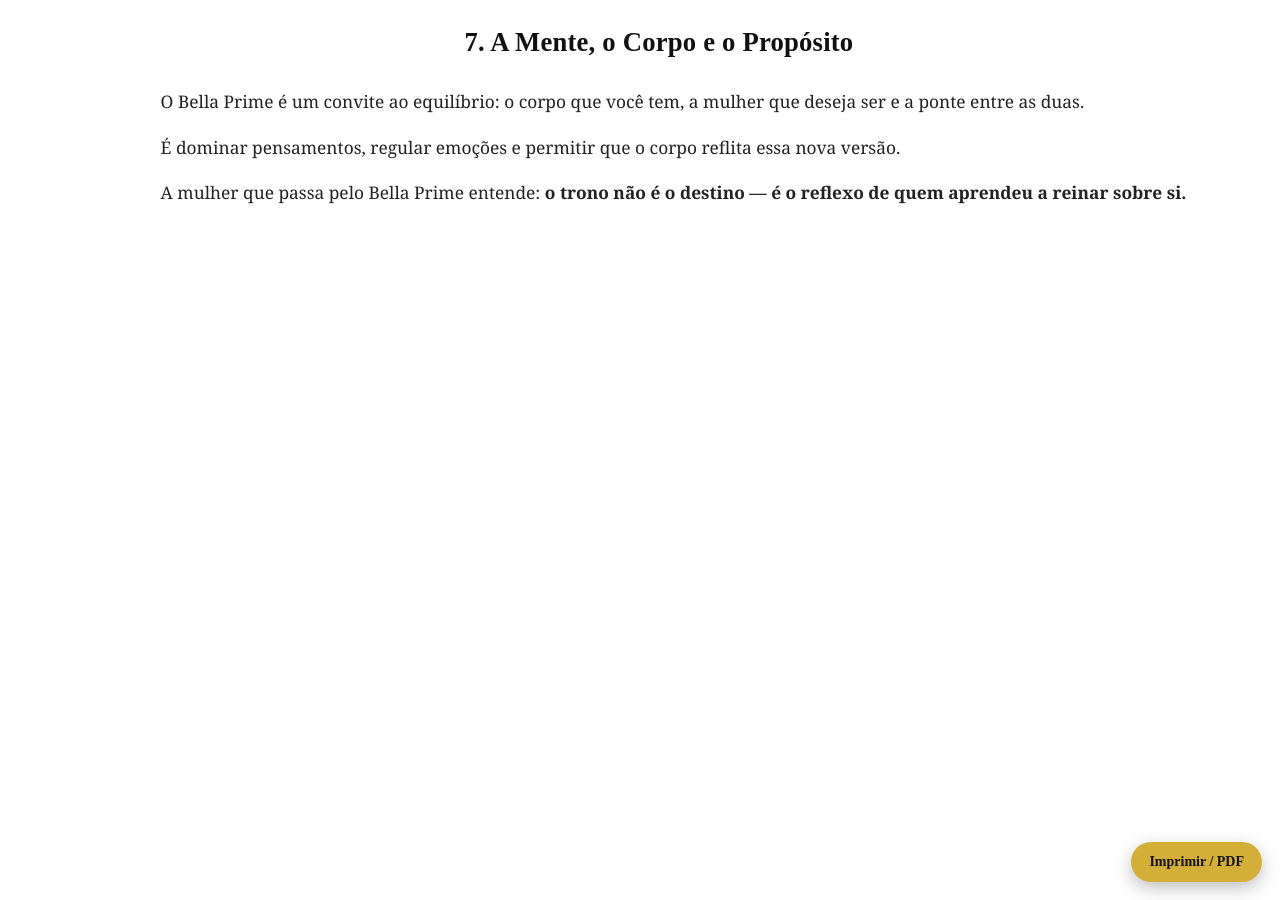
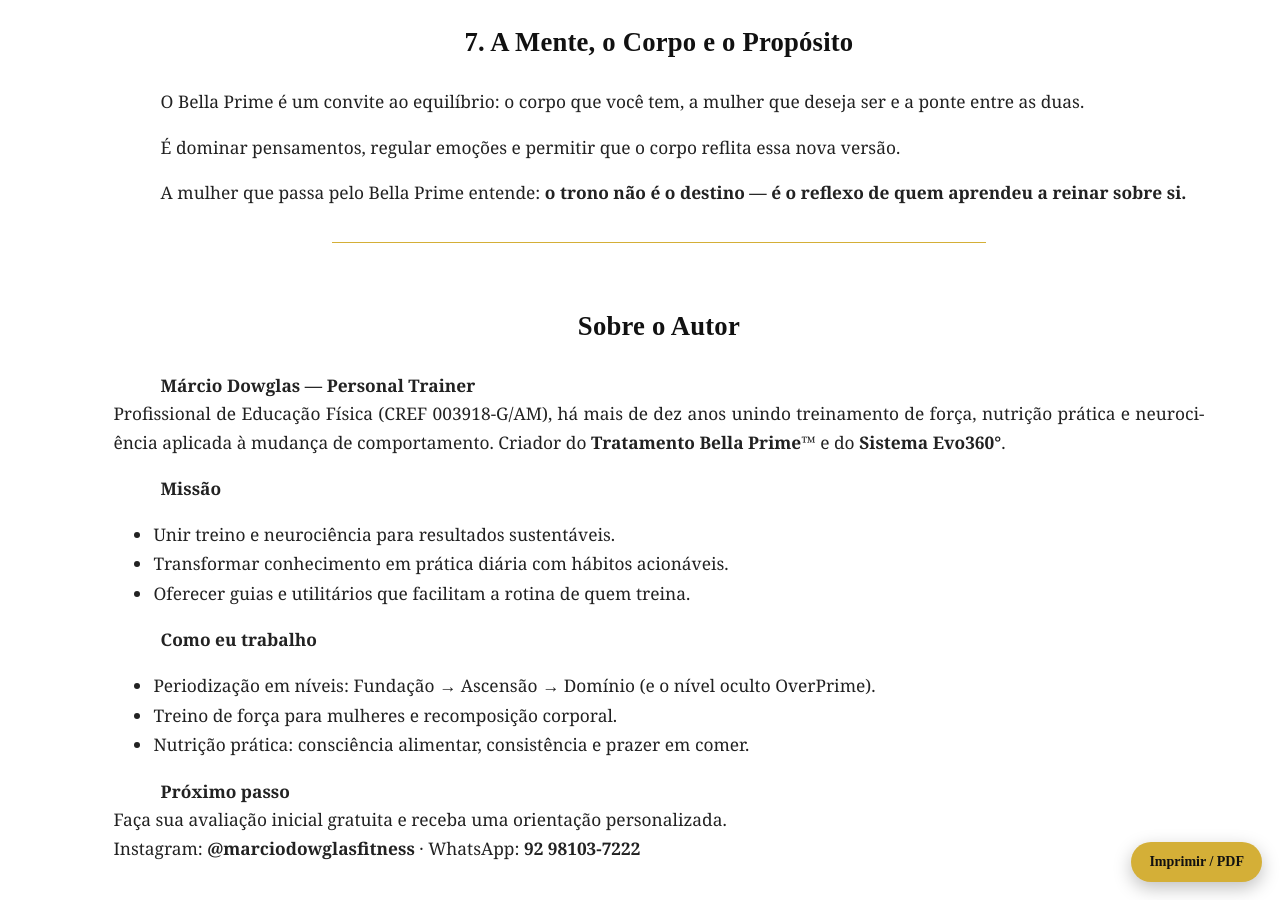
Before and after one commit to mbritodowglas-collab/ebook-creator, a Jekyll site: the page built from ebooks/bella-prime.md, in a window 1280 px wide and 900 px high, scrolled down 3956 px. Built offline with Jekyll 4.4.1, drawn with Linux system fonts in a browser that asks for light colours.

Commit message:
Atualizar o bella-prime.md

```diff
--- a/ebooks/bella-prime.md
+++ b/ebooks/bella-prime.md
@@ -27,7 +27,7 @@
 
 <hr class="divider-gold">
 
-<!-- CONTEÚDO (cada seção abre página nova) -->
+<!-- CONTEÚDO (abre nova página) -->
 <div class="page-break"></div>
 
 # 1. O Início de Tudo
@@ -108,3 +108,24 @@
 É dominar pensamentos, regular emoções e permitir que o corpo reflita essa nova versão.
 
 A mulher que passa pelo Bella Prime entende: **o trono não é o destino — é o reflexo de quem aprendeu a reinar sobre si.**
+
+<hr class="divider-gold">
+
+# Sobre o Autor
+
+**Márcio Dowglas — Personal Trainer**
+Profissional de Educação Física (CREF 003918-G/AM), há mais de dez anos unindo treinamento de força, nutrição prática e neurociência aplicada à mudança de comportamento. Criador do **Tratamento Bella Prime™** e do **Sistema Evo360°**.
+
+**Missão**
+- Unir treino e neurociência para resultados sustentáveis.
+- Transformar conhecimento em prática diária com hábitos acionáveis.
+- Oferecer guias e utilitários que facilitam a rotina de quem treina.
+
+**Como eu trabalho**
+- Periodização em níveis: Fundação → Ascensão → Domínio (e o nível oculto OverPrime).
+- Treino de força para mulheres e recomposição corporal.
+- Nutrição prática: consciência alimentar, consistência e prazer em comer.
+
+**Próximo passo**
+Faça sua avaliação inicial gratuita e receba uma orientação personalizada.
+Instagram: **@marciodowglasfitness** · WhatsApp: **92 98103-7222**
```
